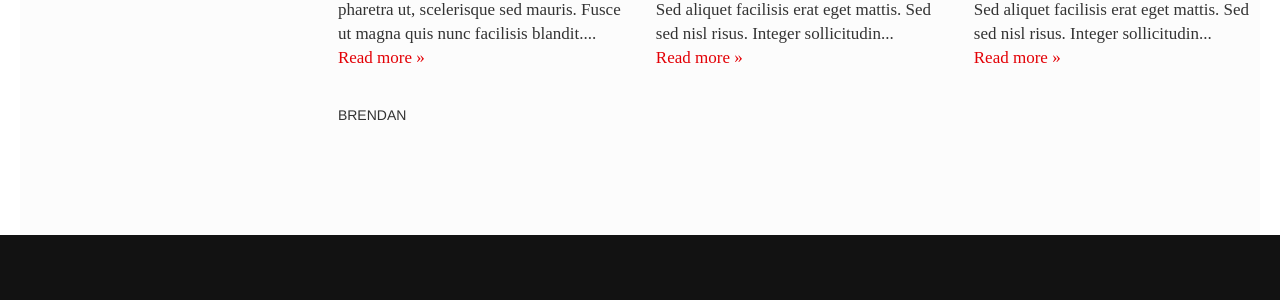
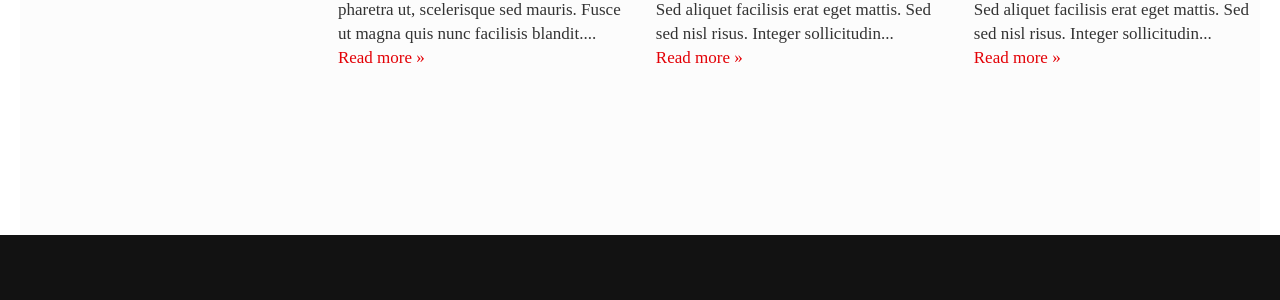
Before and after one commit to wovchko/inklings, a Jekyll site: the page built from index.html, in a window 1280 px wide. Shown: the part 1030-1330 px from the top of the page. Built offline with Jekyll 4.4.1, drawn with Linux system fonts in a browser that asks for light colours; Markdown is read by kramdown in place of the engine named in the settings; the list of posts is cut into pages by our own code.

```diff
--- a/index.html
+++ b/index.html
@@ -38,7 +38,8 @@
 
 
              {% if thecycle == '2' and forloop.last == true %}
-               BRENDAN
+               <div class="span3"></div>
+               <div class="span3"></div>
              {% endif %}
 
          {% endfor %}
```
